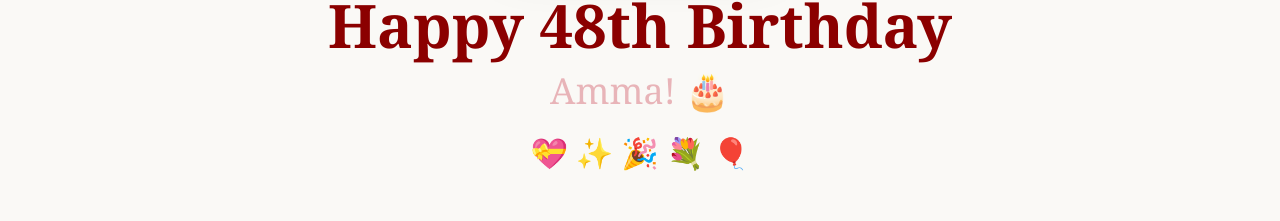
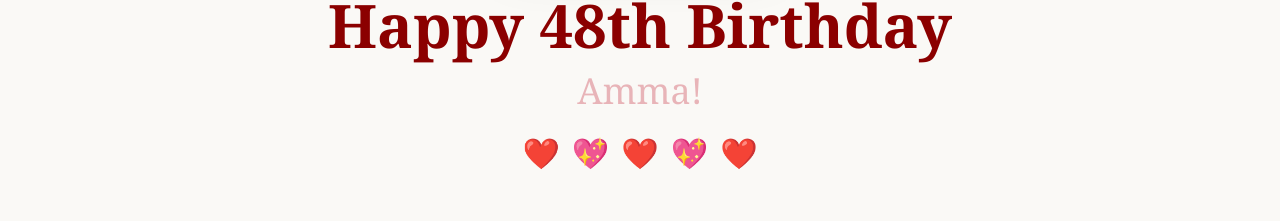
Before and after one commit to MedhaUdupa/amma-birthday, a React (Vite) app: page / in a window 1280 px wide. Both pictures are taken after a click on the button "Open with Love". Shown: the part 237-458 px from the top of the page. Built offline with nearby package versions, Linux system fonts and the light colour scheme.

Commit message:
Replace emojis with hearts only

```diff
--- a/src/App.jsx
+++ b/src/App.jsx
@@ -76,19 +76,19 @@ function App() {
                     animate={{ opacity: 1 }}
                     transition={{ delay: 1, duration: 0.8 }}
                   >
-                    Amma! 🎂
+                    Amma!
                   </motion.p>
                   <motion.div
-                    className="mt-6 flex justify-center gap-2"
+                    className="mt-6 flex justify-center gap-3"
                     initial={{ opacity: 0 }}
                     animate={{ opacity: 1 }}
                     transition={{ delay: 1.2, duration: 0.8 }}
                   >
-                    <span className="text-3xl">💝</span>
-                    <span className="text-3xl">✨</span>
-                    <span className="text-3xl">🎉</span>
-                    <span className="text-3xl">💐</span>
-                    <span className="text-3xl">🎈</span>
+                    <span className="text-3xl">❤️</span>
+                    <span className="text-3xl">💖</span>
+                    <span className="text-3xl">❤️</span>
+                    <span className="text-3xl">💖</span>
+                    <span className="text-3xl">❤️</span>
                   </motion.div>
                 </motion.div>
               </motion.div>
```
